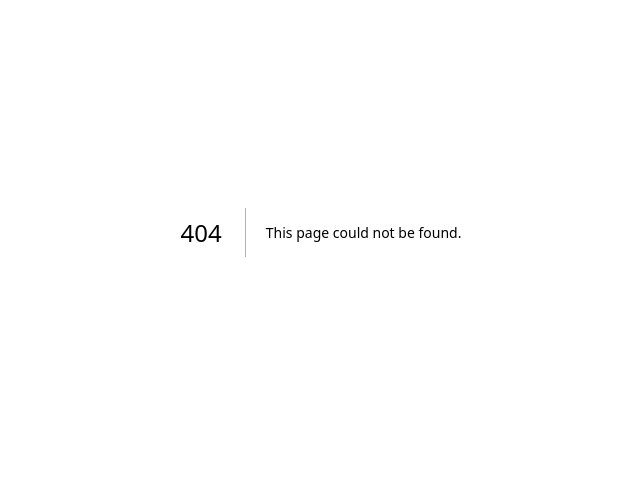
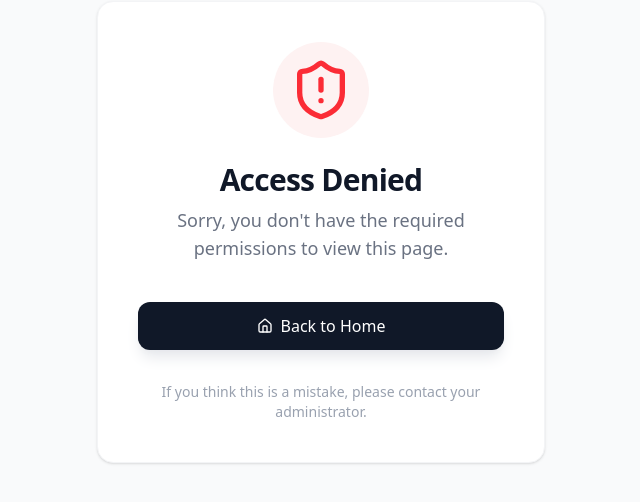
Before and after one commit to muhammadjunaidfarooq/omnimart-unified-retail-platform, a Next.js app: page /unauthorized in a window 1280 px wide. Before the commit this address had no page. Shown: the part 168-670 px from the top of the page, without its empty margins (319-959 px from the left). Built offline with nearby package versions, Linux system fonts and the light colour scheme.

Commit message:
feat: update middleware protection according to role  and onboarding flow

```diff
--- /dev/null
+++ b/src/app/unauthorized/page.tsx
@@ -0,0 +1,46 @@
+import React from "react";
+import Link from "next/link";
+import { ShieldAlert, Home } from "lucide-react";
+
+const Unauthorized = () => {
+  return (
+    <div className="flex flex-col items-center justify-center h-screen bg-gray-50 px-4">
+      <div className="max-w-md w-full text-center space-y-6 bg-white p-10 rounded-2xl shadow-sm border border-gray-100">
+        {/* Icon Section */}
+        <div className="flex justify-center">
+          <div className="bg-red-50 p-4 rounded-full">
+            <ShieldAlert className="w-16 h-16 text-red-500" />
+          </div>
+        </div>
+
+        {/* Text Section */}
+        <div className="space-y-2">
+          <h1 className="text-3xl font-extrabold text-gray-900 tracking-tight">
+            Access Denied
+          </h1>
+          <p className="text-gray-500 text-lg">
+            Sorry, you don't have the required permissions to view this page.
+          </p>
+        </div>
+
+        {/* Action Button */}
+        <div className="pt-4">
+          <Link
+            href="/"
+            className="inline-flex items-center justify-center gap-2 w-full px-6 py-3 text-white bg-gray-900 hover:bg-gray-800 font-medium rounded-xl transition-all duration-200 shadow-lg shadow-gray-200"
+          >
+            <Home className="w-4 h-4" />
+            Back to Home
+          </Link>
+        </div>
+
+        {/* Support Link */}
+        <p className="text-sm text-gray-400 pt-2">
+          If you think this is a mistake, please contact your administrator.
+        </p>
+      </div>
+    </div>
+  );
+};
+
+export default Unauthorized;
--- a/src/auth.ts
+++ b/src/auth.ts
@@ -79,12 +79,15 @@ export const { handlers, signIn, signOut, auth } = NextAuth({
       return true;
     },
 
-    jwt({ token, user }) {
+    jwt({ token, user, trigger, session }) {
       if (user) {
         token.id = user.id;
         token.name = user.name;
         token.email = user.email;
         token.role = user.role;
+      }
+      if (trigger == "update") {
+        token.role = session.role;
       }
       return token;
     },
--- a/src/components/EditRoleMobile.tsx
+++ b/src/components/EditRoleMobile.tsx
@@ -2,7 +2,8 @@
 import axios from "axios";
 import { ArrowRight, Bike, User, UserCog } from "lucide-react";
 import { motion } from "motion/react";
-import { redirect } from "next/navigation";
+import { useSession } from "next-auth/react";
+import { useRouter } from "next/navigation";
 import { useState } from "react";
 
 const EditRoleMobile = () => {
@@ -13,13 +14,17 @@ const EditRoleMobile = () => {
   ]);
   const [selectedRole, setSelectedRole] = useState("");
   const [mobile, setMobile] = useState("");
+  const router = useRouter();
+  const { update } = useSession();
+
   const handleEdit = async () => {
     try {
       const result = await axios.post("/api/user/edit-role-mobile", {
         role: selectedRole,
         mobile,
       });
-      redirect("/");
+      await update({ role: selectedRole });
+      router.push("/");
     } catch (error) {
       console.log(error);
     }
--- a/src/components/Nav.tsx
+++ b/src/components/Nav.tsx
@@ -91,19 +91,17 @@ const Nav = ({ user }: { user: IUser }) => {
         </Link>
 
         <div ref={profileDropDown} className="relative">
-          <div
-            onClick={() => setIsOpen((prev) => !prev)}
-            className="relative bg-white rounded-full w-11 h-11 flex items-center overflow-hidden shadow-md hover:scale-105 transition-transform"
-          >
+          <div className="relative bg-white rounded-full w-11 h-11 flex items-center justify-center shadow-md overflow-hidden">
             {user.image ? (
               <Image
                 src={user.image}
                 alt="profile_picture"
                 fill
-                className="object-cover rounded-full"
+                className="object-cover"
+                sizes="44px"
               />
             ) : (
-              <User />
+              <User className="text-green-600 w-6 h-6 shrink-0" />
             )}
           </div>
 
@@ -153,7 +151,7 @@ const Nav = ({ user }: { user: IUser }) => {
                     setIsOpen(false);
                     signOut({ callbackUrl: "/login" });
                   }}
-                  className="flex items-center gap-2 w-full text-left px-3 py-3 hover:bg-red-50 rounded-lg text-gray-700 font-medium"
+                  className="flex items-center gap-2 w-full text-left px-3 py-3 hover:bg-red-50 rounded-lg text-gray-700 font-medium cursor-pointer"
                 >
                   <LogOut className="w-5 h-5 text-red-600" />
                   Log Out
--- a/src/components/RegisterForm.tsx
+++ b/src/components/RegisterForm.tsx
@@ -43,7 +43,7 @@ const RegisterForm = ({ previousStep }: propType) => {
         email,
         password,
       });
-      router.push("/login");
+      router.push("/");
       setLoading(false);
     } catch (error: any) {
       console.error(error);
--- a/src/proxy.ts
+++ b/src/proxy.ts
@@ -11,12 +11,25 @@ export async function proxy(req: NextRequest) {
   }
 
   const token = await getToken({ req, secret: process.env.AUTH_SECRET });
+  console.log(token);
 
   if (!token) {
     const loginUrl = new URL("/login", req.url);
     loginUrl.searchParams.set("callbackurl", req.url);
     return NextResponse.redirect(loginUrl);
   }
+
+  const role = token.role;
+  if (pathname.startsWith("/user") && role !== "user") {
+    return NextResponse.redirect(new URL("/unauthorized", req.url));
+  }
+  if (pathname.startsWith("/delivery") && role !== "deliveryBoy") {
+    return NextResponse.redirect(new URL("/unauthorized", req.url));
+  }
+  if (pathname.startsWith("/admin") && role !== "admin") {
+    return NextResponse.redirect(new URL("/unauthorized", req.url));
+  }
+
   return NextResponse.next();
 }
 
```
